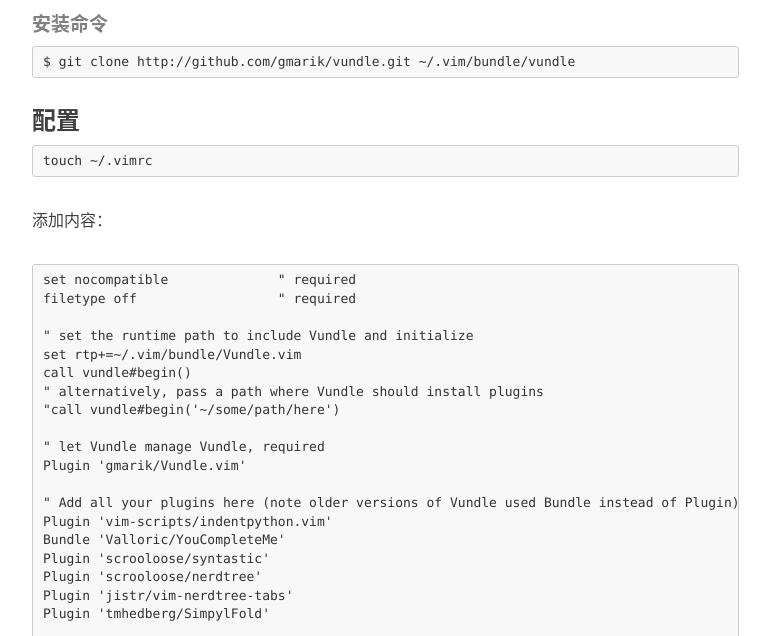
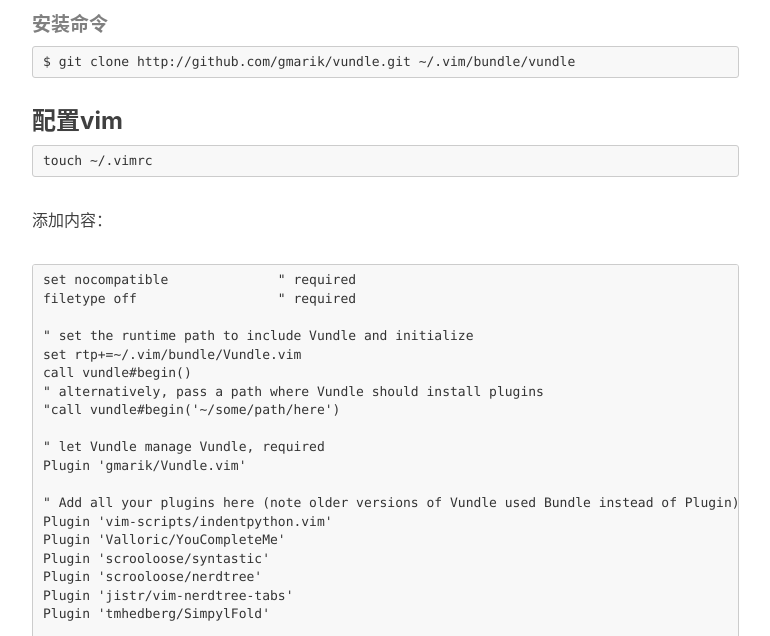
Before and after one commit to carmhuo/carmhuo.github.io, a Jekyll site: the page built from _posts/2016-05-09-vim-python.md, in a window 1280 px wide and 1400 px high, scrolled down 926 px. Shown: the part 154-790 px from the top of the window, without its empty margins (233-1003 px from the left). Built offline with Jekyll 4.4.1, drawn with Linux system fonts in a browser that asks for light colours; nearby versions of some CDN libraries; comment, search, counter and statistics services are not loaded; some of the changed text lies outside the part shown.

Commit message:
Update 2016-05-09-vim-python.md

```diff
--- a/_posts/2016-05-09-vim-python.md
+++ b/_posts/2016-05-09-vim-python.md
@@ -26,7 +26,7 @@
 
 	$ git clone http://github.com/gmarik/vundle.git ~/.vim/bundle/vundle
 
-### 配置
+### 配置vim
 	touch ~/.vimrc
 
 添加内容：
@@ -45,7 +45,7 @@
 
 	" Add all your plugins here (note older versions of Vundle used Bundle instead of Plugin)
 	Plugin 'vim-scripts/indentpython.vim'
-	Bundle 'Valloric/YouCompleteMe'
+	Plugin 'Valloric/YouCompleteMe'
 	Plugin 'scrooloose/syntastic'
 	Plugin 'scrooloose/nerdtree'
 	Plugin 'jistr/vim-nerdtree-tabs'
```
Also changed, not shown: other parts of _posts/2016-05-09-vim-python.md (+3 -3 lines).
